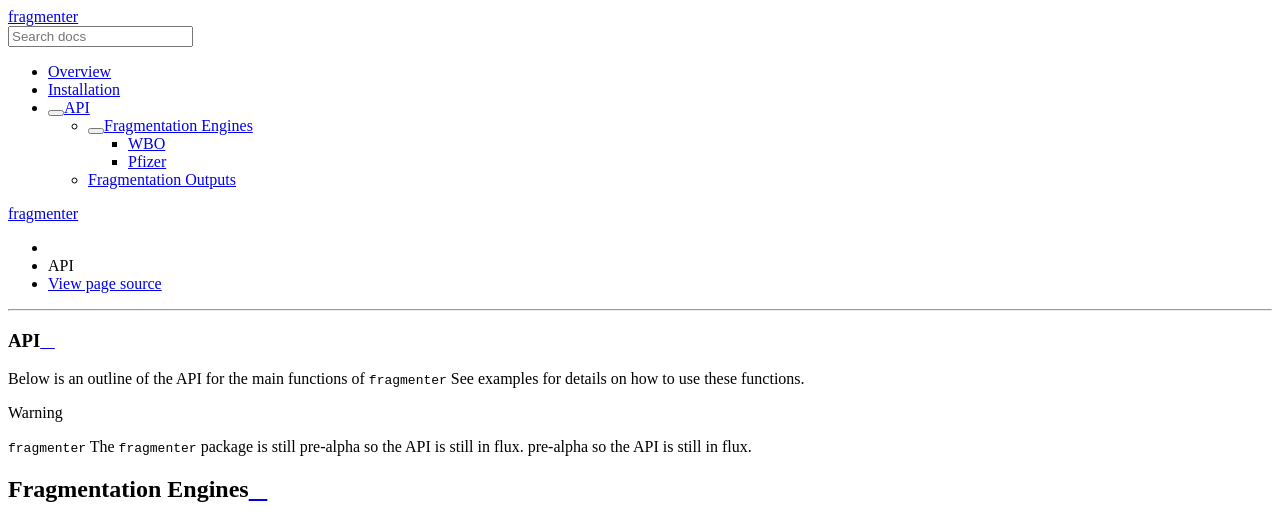
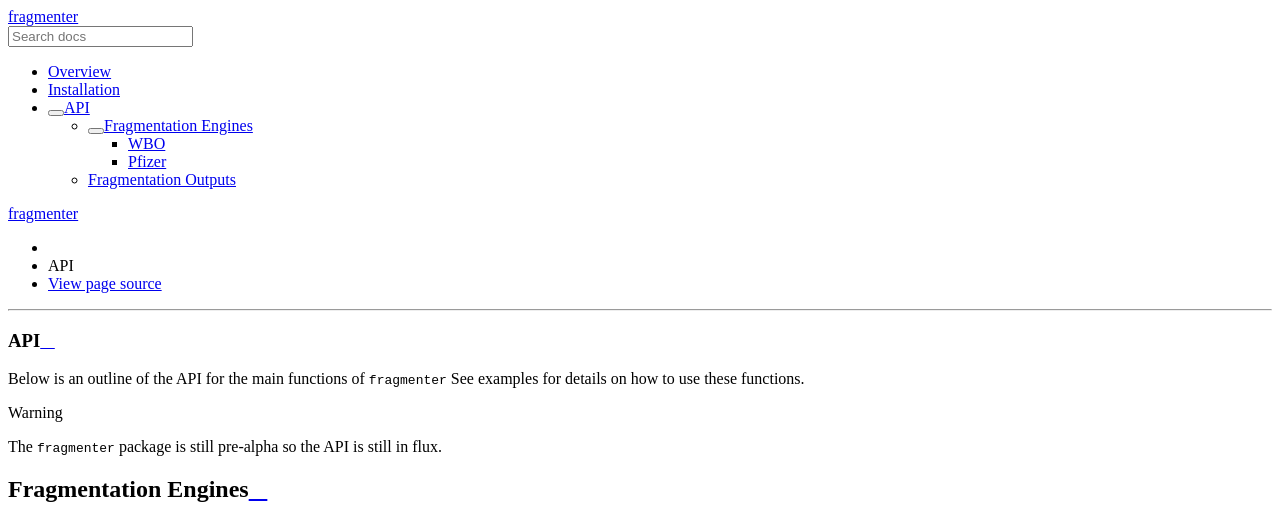
Before and after one commit to openforcefield/openff-fragmenter, a Sphinx documentation site: the page built from docs/api.rst, in a window 1280 px wide, cut to the strip 0-523 px from the top of the page. Built offline with Sphinx 7.4.7 and the Read the Docs theme 2.0.0, drawn with Linux system fonts in a browser that asks for light colours; pages that are not in the unit, such as notebooks, are missing from menus.

Commit message:
Fix API warning

```diff
--- a/docs/api.rst
+++ b/docs/api.rst
@@ -4,8 +4,7 @@
 Below is an outline of the API for the main functions of ``fragmenter`` See :doc:`examples <examples>` for details on
 how to use these functions.
 
-.. warning:: ``fragmenter`` The ``fragmenter`` package is still pre-alpha so the API is still in flux.
-             pre-alpha so the API is still in flux.
+.. warning:: The ``fragmenter`` package is still pre-alpha so the API is still in flux.
 
 Fragmentation Engines
 ---------------------
```
